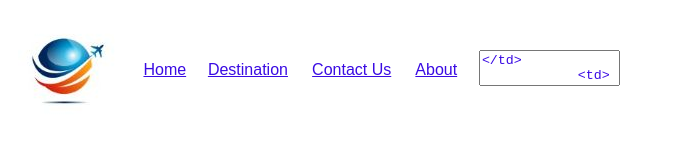
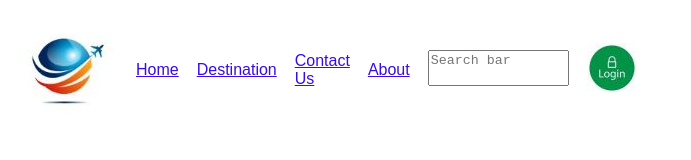
Before and after one commit to Kartiki23/Travel, a plain HTML site: page index.html in a window 1280 px wide. Shown: the top 160 px of the page, without its empty margins (0-691 px from the left). Drawn offline with Linux system fonts and the light colour scheme.

Commit message:
Update index.html

```diff
--- a/index.html
+++ b/index.html
@@ -61,7 +61,7 @@
             <td><a href="Destination.html">Destination</a></td>
             <td><a href="contact.html">Contact Us</a></td>
             <td><a href="About.html">About</a></td>
-            <td><textarea id="message" name="message" rows="2" cols="15" placeholder="Search bar"></td>
+            <td><textarea id="message" name="message" rows="2" cols="15" placeholder="Search bar"></textarea></td>
             <td><a href="login.html"><img src="login_icon.jpg" alt="logo"></a></td>
             </tr>
 
```
